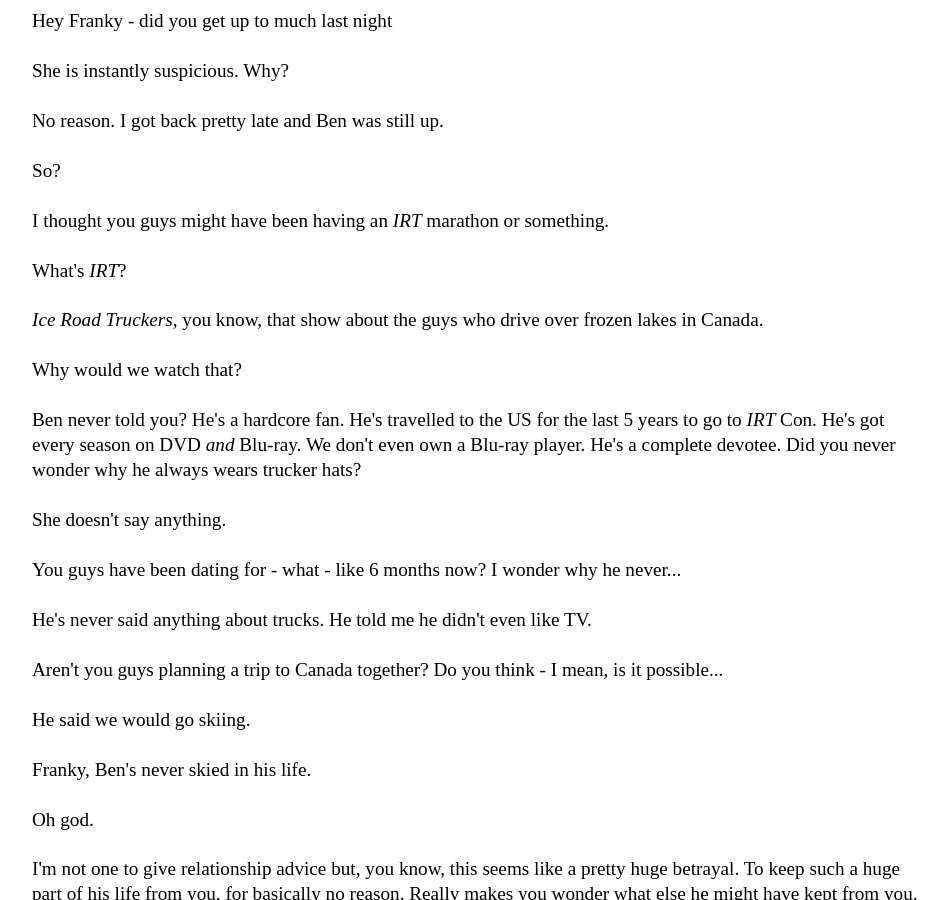
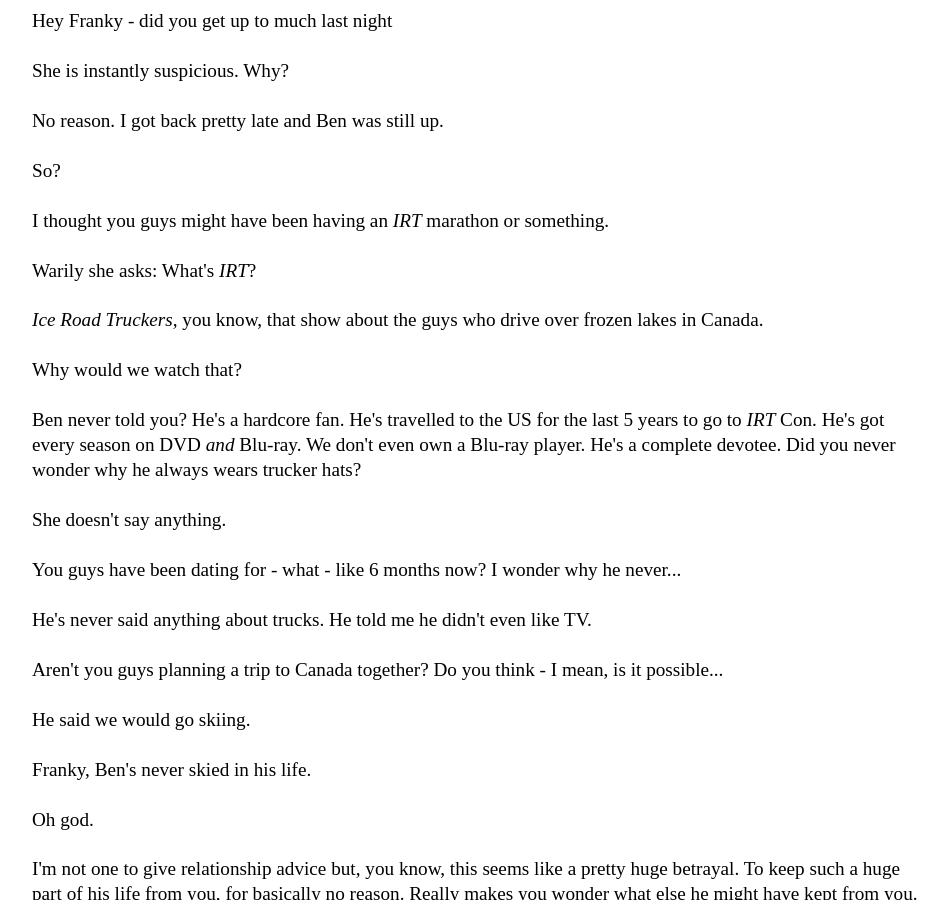
Before and after one commit to Pinelife/pinelife.github.io, a Jekyll site: the page built from Hellhole/Room7.html, in a window 1280 px wide and 900 px high, scrolled down 1382 px. Shown: the whole window, without its empty margins (160-1107 px from the left). Built offline with Jekyll 4.4.1, drawn with Linux system fonts in a browser that asks for light colours.

Commit message:
Update Room7.html

```diff
--- a/Hellhole/Room7.html
+++ b/Hellhole/Room7.html
@@ -71,7 +71,7 @@
   <br/>
   I thought you guys might have been having an <i>IRT</i> marathon or something.<br/>
   <br/>
-  What's <i>IRT</i>?<br/>
+  Warily she asks: What's <i>IRT</i>?<br/>
   <br/>
   <i>Ice Road Truckers</i>, you know, that show about the guys who drive over frozen lakes in Canada.<br/>
   <br/>
```
